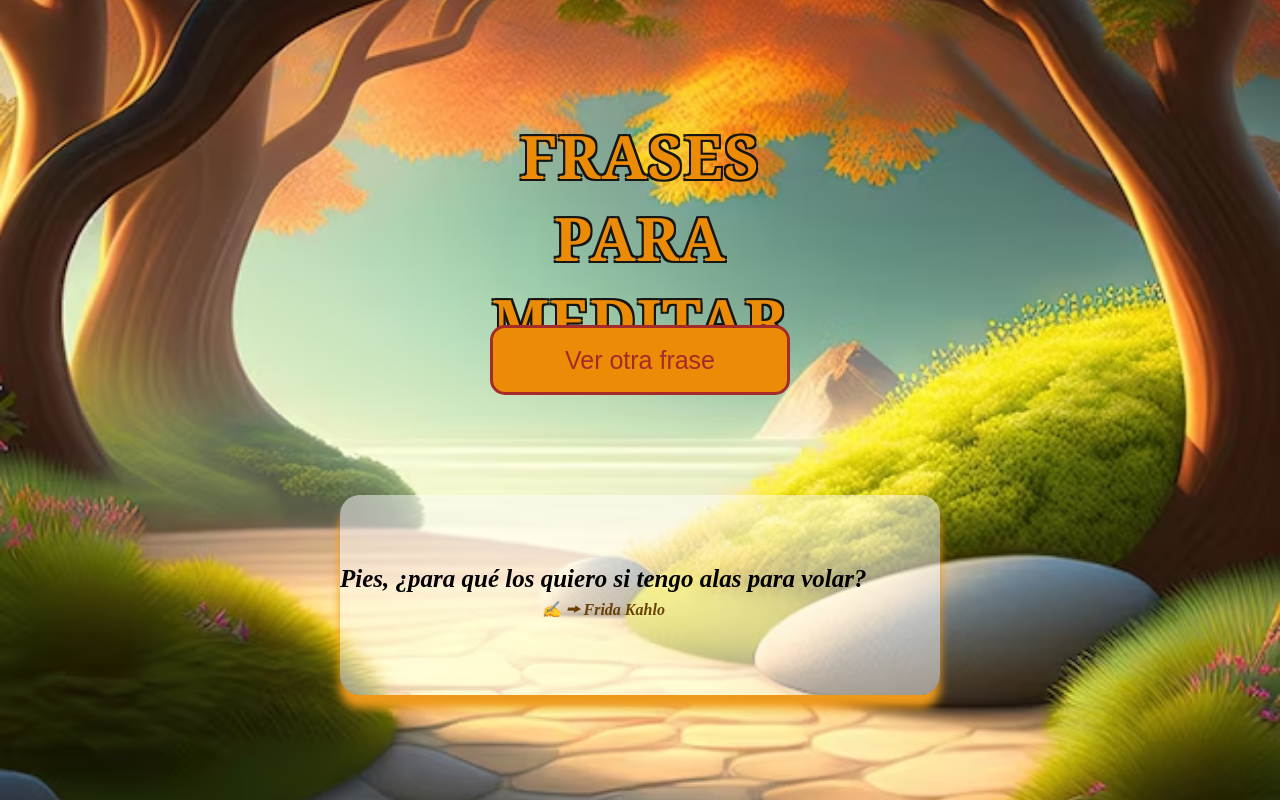
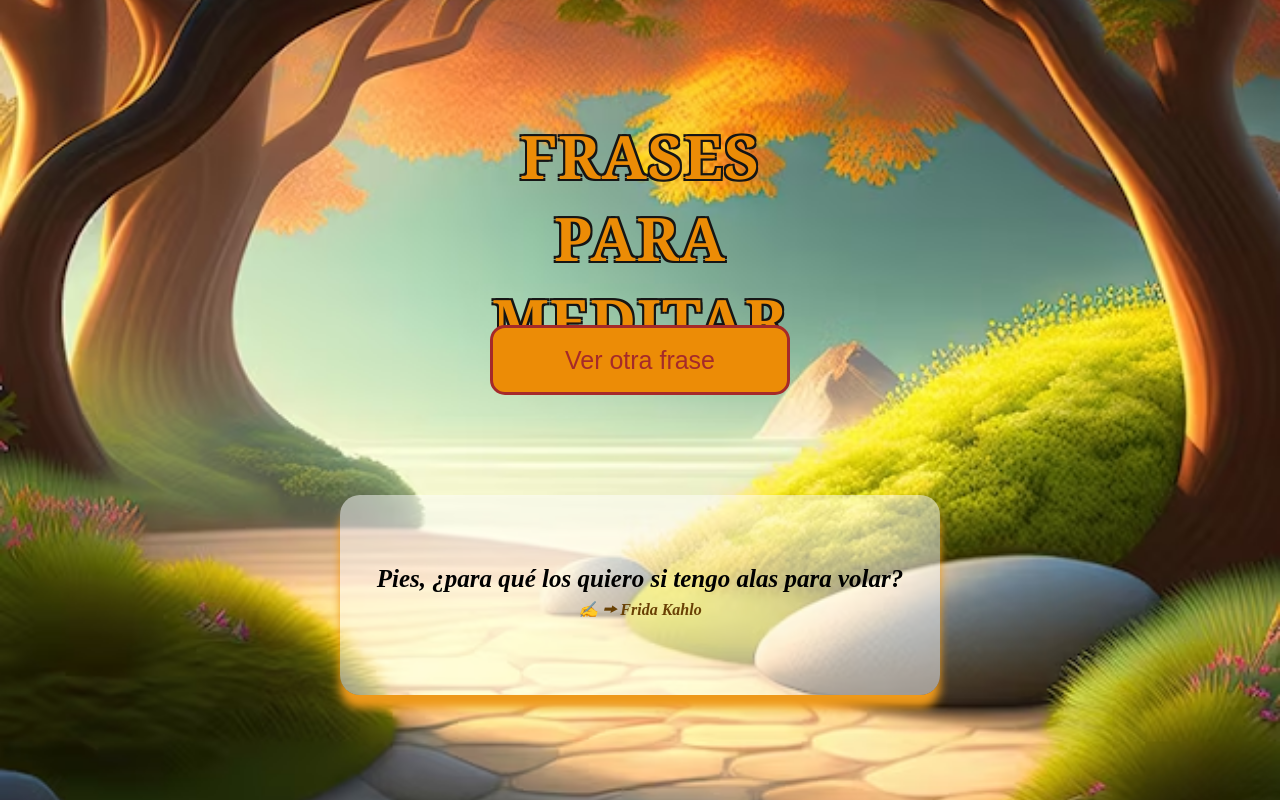
Before and after one commit to JhonFAlzate/mensajes-aleatorios, a React (Vite) app: page / in a window 1280 px wide. Built offline with nearby package versions, Linux system fonts and the light colour scheme.

Commit message:
Se agrega padding y se corrige centrado

```diff
--- a/src/App.css
+++ b/src/App.css
@@ -18,6 +18,7 @@
     background-size: cover;
     background-position: center;
     min-height: 100vh;
+    padding: 10px;
 
     .title {
 
@@ -62,8 +63,10 @@
         max-width: 600px;
         height: 200px;
         display: flex;
+        justify-content: center;
         flex-direction: row;
         align-items: center;
+        padding: 20px;
 
         .textphrase {
             text-align: center;
```
